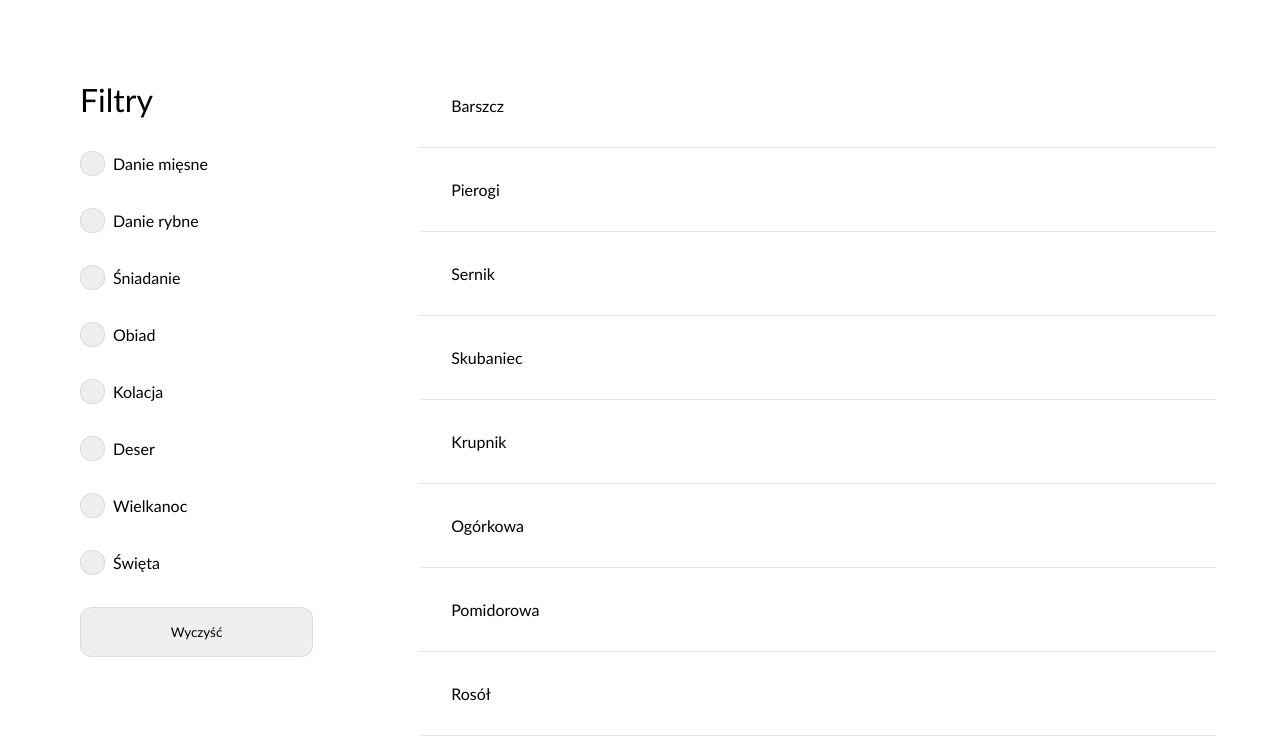
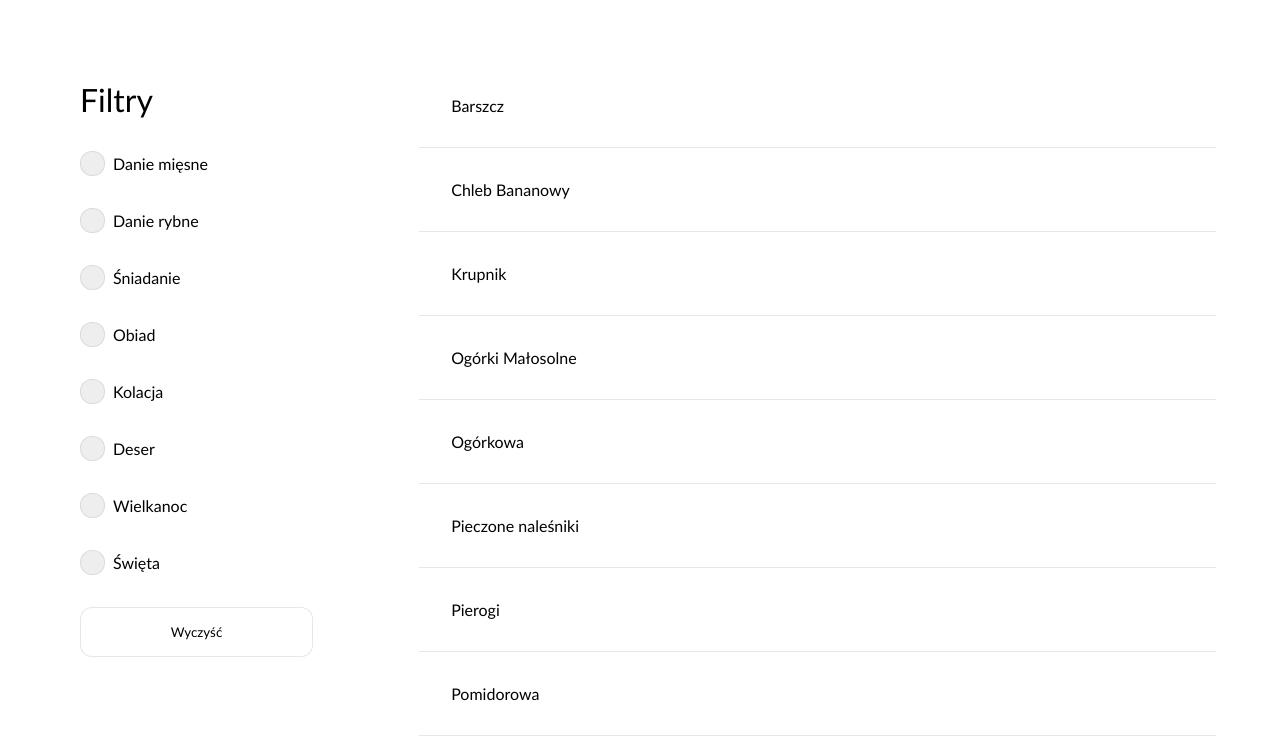
Before and after one commit to dominikabobik/cookbook, a Next.js app: page / in a window 1280 px wide. Shown: the top 740 px of the page. Built offline with nearby package versions, Linux system fonts and the light colour scheme.

Commit message:
more recipes

```diff
--- a/components/checkbox.tsx
+++ b/components/checkbox.tsx
@@ -6,7 +6,6 @@ type CheckboxProps = {
   value: boolean,
   onChange: () => void
 }
-
 
 export const Checkbox = ({ label, value, onChange }: CheckboxProps) => {
   return (
--- /dev/null
+++ b/data/data.ts
@@ -0,0 +1,67 @@
+export interface RecipeData {
+  title: string,
+  link: string,
+  filters: string[]
+}
+export const RecipeList: RecipeData[] = [
+  {
+    title: 'Barszcz',
+    link: 'barszcz',
+    filters: ['swieta']
+  },
+  {
+    title: 'Pierogi',
+    link: 'pierogi',
+    filters: ['swieta']
+  },
+  {
+    title: 'Sernik',
+    link: 'sernik',
+    filters: ['deser']
+  },
+  {
+    title: 'Skubaniec',
+    link: 'skubaniec',
+    filters: ['deser']
+  },
+  {
+    title: 'Krupnik',
+    link: 'krupnik',
+    filters: ['obiad', 'zupa']
+  },
+  {
+    title: 'Ogórkowa',
+    link: 'ogorkowa',
+    filters: ['obiad', 'zupa']
+  },
+  {
+    title: 'Pomidorowa',
+    link: 'pomidorowa',
+    filters: ['obiad', 'zupa']
+  },
+  {
+    title: 'Rosół',
+    link: 'rosol',
+    filters: ['obiad', 'zupa']
+  },
+  {
+    title: 'Pieczone naleśniki',
+    link: 'pieczone-nalesniki',
+    filters: ['sniadanie']
+  },
+  {
+    title: 'Chleb Bananowy',
+    link: 'chleb-bananowy',
+    filters: ['sniadanie', 'deser']
+  },
+  {
+    title: 'Szarlotka',
+    link: 'szarlotka',
+    filters: ['deser']
+  },
+  {
+    title: 'Ogórki Małosolne',
+    link: 'ogorki-malosolne',
+    filters: []
+  }
+]
--- a/pages/index.tsx
+++ b/pages/index.tsx
@@ -4,64 +4,7 @@ import { Filter } from '@/components/filter'
 import { Recipe } from '@/components/recipe'
 import { ReactMarkdown } from 'react-markdown/lib/react-markdown'
 import { Dispatch, SetStateAction, createContext, useContext, useState } from 'react'
-
-interface RecipeData {
-  title: string,
-  link: string,
-  filters: string[]
-}
-export const RecipeList: RecipeData[] = [
-  {
-    title: 'Barszcz',
-    link: 'barszcz',
-    filters: ['swieta']
-  },
-  {
-    title: 'Pierogi',
-    link: 'pierogi',
-    filters: ['swieta']
-  },
-  {
-    title: 'Sernik',
-    link: 'sernik',
-    filters: ['deser']
-  },
-  {
-    title: 'Skubaniec',
-    link: 'skubaniec',
-    filters: ['deser']
-  },
-  {
-    title: 'Krupnik',
-    link: 'krupnik',
-    filters: ['obiad', 'zupa']
-  },
-  {
-    title: 'Ogórkowa',
-    link: 'ogorkowa',
-    filters: ['obiad', 'zupa']
-  },
-  {
-    title: 'Pomidorowa',
-    link: 'pomidorowa',
-    filters: ['obiad', 'zupa']
-  },
-  {
-    title: 'Rosół',
-    link: 'rosol',
-    filters: ['obiad', 'zupa']
-  },
-  {
-    title: 'Pieczone naleśniki',
-    link: 'pieczone-nalesniki',
-    filters: ['sniadanie']
-  },
-  {
-    title: 'Chleb Bananowy',
-    link: 'chleb-bananowy',
-    filters: ['sniadanie', 'deser']
-  }
-]
+import { RecipeList } from '@/data/data'
 
 export type globalContextType = {
   deser: boolean,
@@ -114,7 +57,7 @@ export default function Home() {
       <main className={styles.main}>
         <Filter />
         <ul className={styles.recipesContainer}>
-          {RecipeList.map((e, i) => {
+          {RecipeList.sort((a, b) => { return a.title.localeCompare(b.title) }).map((e, i) => {
             if (!deser && !mieso && !ryba && !sniadanie && !kolacja && !obiad && !wielkanoc && !swieta)
               return (
                 <Recipe title={e.title} link={e.link} key={i}></Recipe>
--- a/styles/Home.module.css
+++ b/styles/Home.module.css
@@ -6,7 +6,6 @@
   padding: 3rem;
   min-height: 100vh;
   height: 100vh;
-  background-color: white;
 }
 
 .recipesContainer {
--- a/styles/globals.css
+++ b/styles/globals.css
@@ -48,6 +48,7 @@
   padding: 0;
   margin: 0;
   font-family: "Gill Sans", "Gill Sans MT", Calibri, "Trebuchet MS", sans-serif;
+  background-color: white;
 }
 
 html,
```
Also changed, not shown: public/markdown/chleb-bananowy.md (+16 -0 lines), public/markdown/ogorki-malosolne.md (added, +11 -0 lines).
